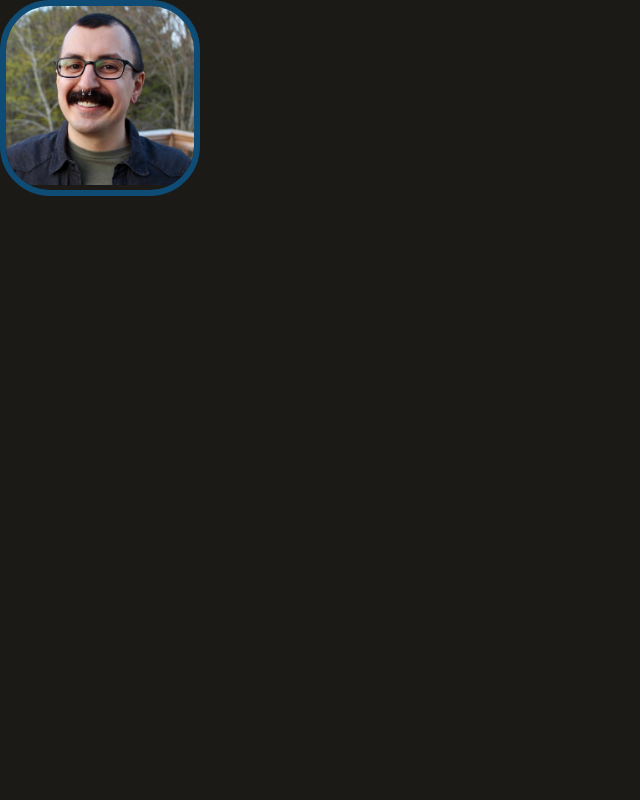
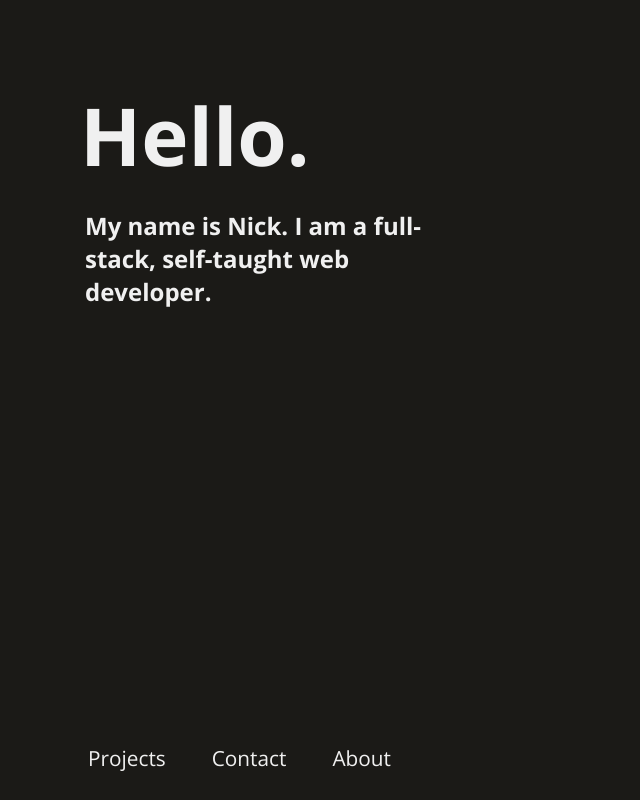
Before and after one commit to nsars19/portfolio, a React (Create React App) app: page / in a window 1280 px wide. Shown: the whole page, without its empty margins (0-640 px from the left). Built offline with nearby package versions, Linux system fonts and the light colour scheme.

Commit message:
update intro section

```diff
--- a/src/components/intro.js
+++ b/src/components/intro.js
@@ -1,26 +1,118 @@
 import styled from "styled-components";
-import hs1 from "./../assets/headshot1.jpeg";
 import colors from "./../colors";
+import { useInView } from "react-intersection-observer";
+
 const StyledIntro = styled.section`
   height: 100vh;
+  display: flex;
+  flex-direction: column;
+  justify-content: space-between;
 
-  .frame {
-    width: 200px;
-    border-radius: 50px;
-    border: 6px solid ${colors.main};
-    overflow: hidden;
+  .intro-txt {
+    padding-top: 80px;
+    padding-left: 80px;
 
-    img {
-      max-width: 100%;
+    h1 {
+      font-size: 5rem;
+      opacity: ${({ inViewH1 }) => (inViewH1 ? 100 : 0)};
+      margin-top: ${({ inViewH1 }) => (inViewH1 ? 0 : 20)}px;
     }
+
+    h2 {
+      padding-left: 5px;
+      margin-top: 20px;
+      max-width: 360px;
+      opacity: ${({ inViewH2 }) => (inViewH2 ? 100 : 0)};
+      margin-top: ${({ inViewH2 }) => (inViewH2 ? 20 : 40)}px;
+    }
+
+    h1,
+    h2 {
+      transition: margin-top 400ms ease;
+      transition: opacity 400ms ease, margin-top 400ms ease;
+    }
+  }
+
+  ul {
+    margin-top: 120px;
+    margin-bottom: 20px;
+    margin-left: 80px;
+    padding-right: 45px;
+    // max-width: 50%;
+    display: flex;
+    justify-content: flex-start;
+
+    li {
+      list-style: none;
+      font-size: 1.3rem;
+      padding: 6px;
+      border: 2px solid transparent;
+      margin-right: 30px;
+      cursor: pointer;
+
+      &:hover,
+      &:active {
+        background: ${colors.accentLight};
+        color: ${colors.main};
+      }
+    }
+  }
+
+  @media (max-width: 768px) {
+    .intro-txt {
+      padding-top: 40px;
+      padding-left: 40px;
+
+      h1 {
+        font-size: 4rem;
+      }
+
+      h2 {
+        font-size: 1.2rem;
+        padding-right: 60px;
+      }
+    }
+
+    ul {
+      display: flex;
+      justify-content: space-around;
+      margin: 0;
+      margin-bottom: 10px;
+      padding: 0;
+      // max-width: 80%;
+
+      li {
+        margin: 0;
+      }
+    }
+  }
 `;
 
 function Intro() {
+  const [refH1, inViewH1] = useInView({
+    triggerOnce: true,
+    threshold: 0.1,
+  });
+
+  const [refH2, inViewH2] = useInView({
+    triggerOnce: true,
+    threshold: 0.1,
+    delay: 1000,
+  });
+
   return (
-    <StyledIntro>
-      <div className="frame">
-        <img src={hs1} alt="headshot" />
+    <StyledIntro inViewH1={inViewH1} inViewH2={inViewH2}>
+      <div className="intro-txt">
+        <h1 ref={refH1}>Hello.</h1>
+        <h2 ref={refH2}>
+          My name is Nick. I am a full-stack, self-taught web developer.
+        </h2>
       </div>
+      <ul>
+        <li>Projects</li>
+        <li>Contact</li>
+        <li>About</li>
+      </ul>
     </StyledIntro>
   );
 }
```
